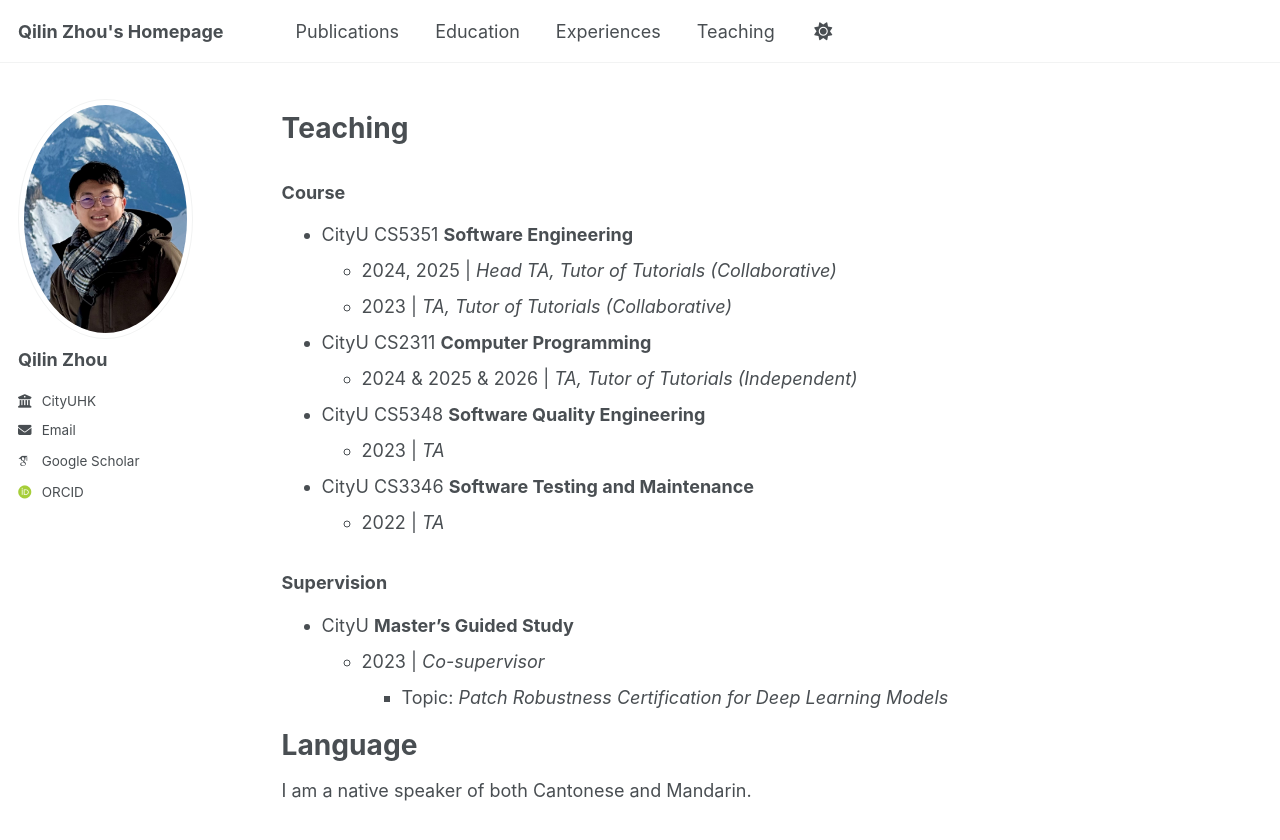
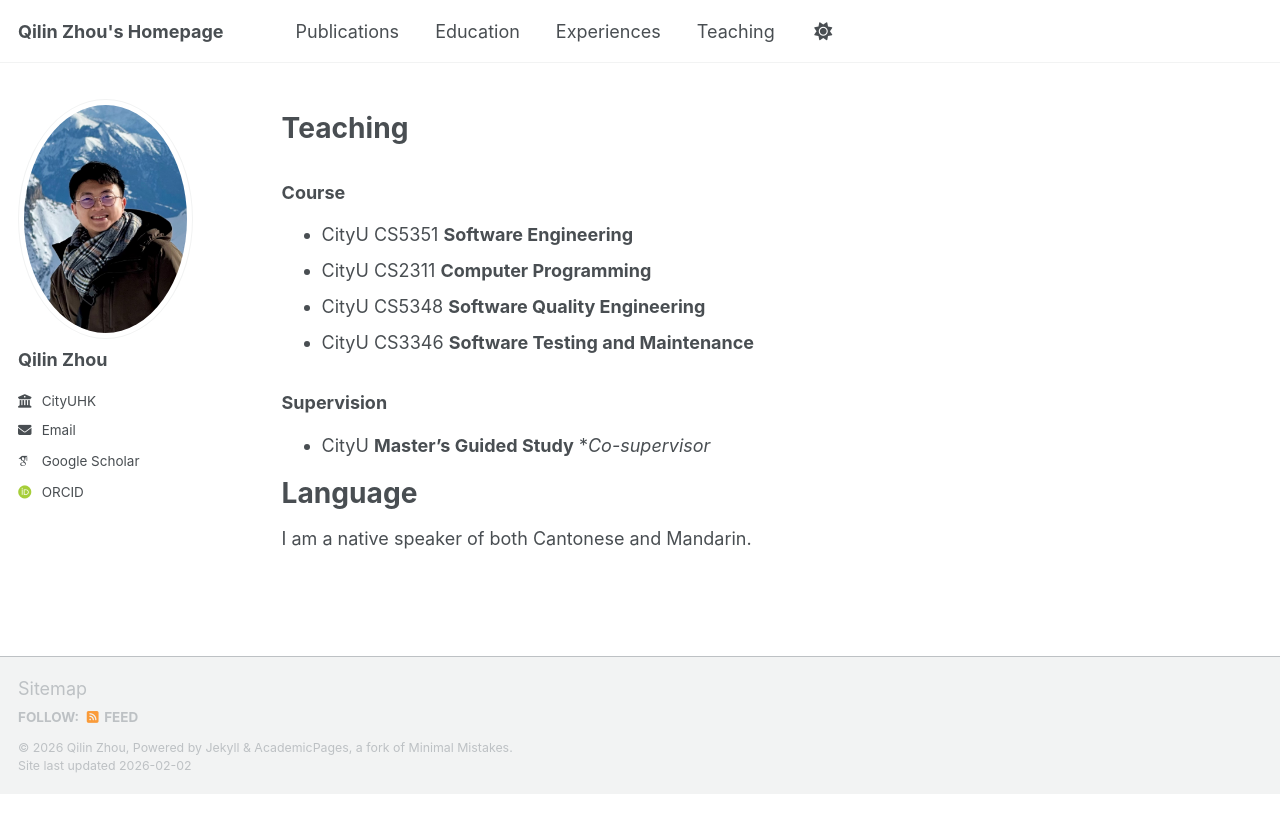
Before and after one commit to qilin-zhou/qilin-zhou.github.io, a Jekyll site: the page built from _pages/about.md, in a window 1280 px wide and 900 px high, scrolled down 2061 px. Shown: the top 840 px of the window. Built offline with Jekyll 4.4.1, drawn with Linux system fonts in a browser that asks for light colours; some web fonts are replaced; a script bundle is joined from its source files by our own code; library files that are not in the unit come from our copies; after the commit the page ends 2855 px from its top, so only the background shows below that.

Commit message:
Update about.md

```diff
--- a/_pages/about.md
+++ b/_pages/about.md
@@ -77,19 +77,13 @@ Teaching
 ======
 ### Course
 - CityU CS5351 **Software Engineering**
-  * 2024, 2025 \| <i>Head TA, Tutor of Tutorials (Collaborative)</i>
-  * 2023 \| <i>TA, Tutor of Tutorials (Collaborative)</i>
 - CityU CS2311 **Computer Programming**
-  * 2024 & 2025 & 2026 \| <i> TA, Tutor of Tutorials (Independent)</i>
 - CityU CS5348 **Software Quality Engineering**
-  * 2023 \| <i>TA</i>
 - CityU CS3346 **Software Testing and Maintenance**
-  * 2022 \| <i>TA</i>
 
 ### Supervision
 - CityU **Master's Guided Study**
-    * 2023 \| <i>Co-supervisor</i>
-      * Topic: <i>Patch Robustness Certification for Deep Learning Models</i>
+    *<i>Co-supervisor</i>
 
 Language
 ======
```
